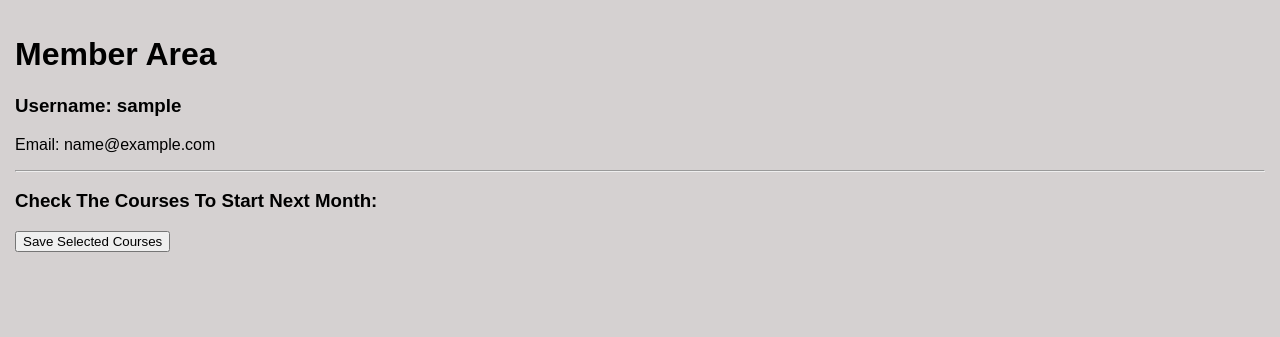
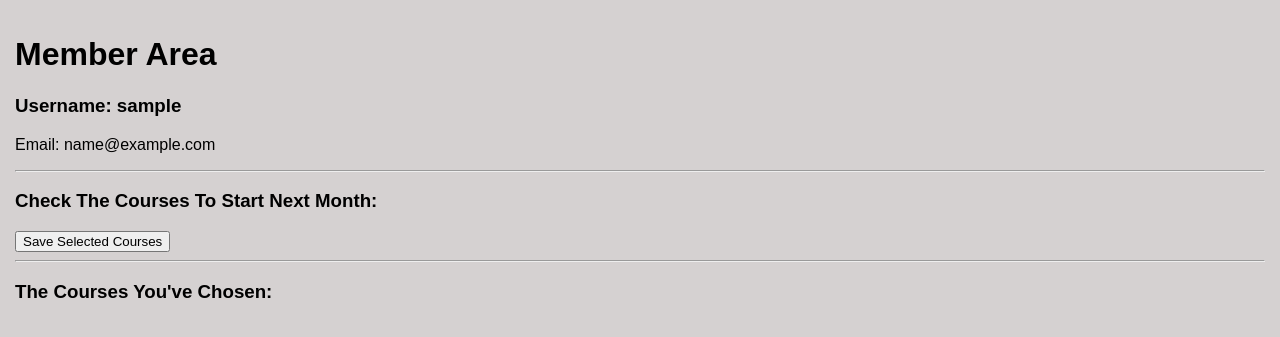
Before and after one commit to zlearner0/CodeGenius, a Flask app: page /member_area in a window 1280 px wide. Shown: the part 60-397 px from the top of the page. Run offline with Flask 3, Linux system fonts and the light colour scheme; the visitor is signed in with stand-in values (Sample User, id 1); data comes from the database, SQL or seed files in the repository; data that the repository does not hold is empty.

Commit message:
showing reserved courses in member areaof html file

```diff
--- a/project/routes.py
+++ b/project/routes.py
@@ -81,3 +81,16 @@ def save_courses():
                 db.session.add(user_course)
     db.session.commit()
     return redirect(url_for('member_area'))
+
+
+@app.route('/cancel_course')
+def cancel_course():
+    course_title = request.args.get('course')
+    if course_title:
+        the_course = Course.query.filter_by(title=course_title).first()
+        the_user = User.query.filter_by(username=current_user.username).first()
+        user_course = User_Course.query.filter_by(the_user=the_user, the_course=the_course).first()
+        if user_course:
+            db.session.delete(user_course)
+        db.session.commit()
+    return redirect(url_for('member_area'))
--- a/project/templates/member_area.html
+++ b/project/templates/member_area.html
@@ -20,4 +20,17 @@
     <button class="save-courses" type="submit">Save Selected Courses</button>
 </form>
 
+<hr>
+
+<h3>The Courses You've Chosen:</h3>
+
+    {% if user_courses %}
+    {% for user_course in user_courses %}
+        <div class="chosen-course">
+        <p>{{user_course.the_course.title}}</p>
+        <a class="cencel-course" href="cancel_course?course={{user_course.the_course.title}}">Cancel</a>
+        </div>
+    {% endfor %}
+    {% endif %}
+
 {% endblock %}
```
